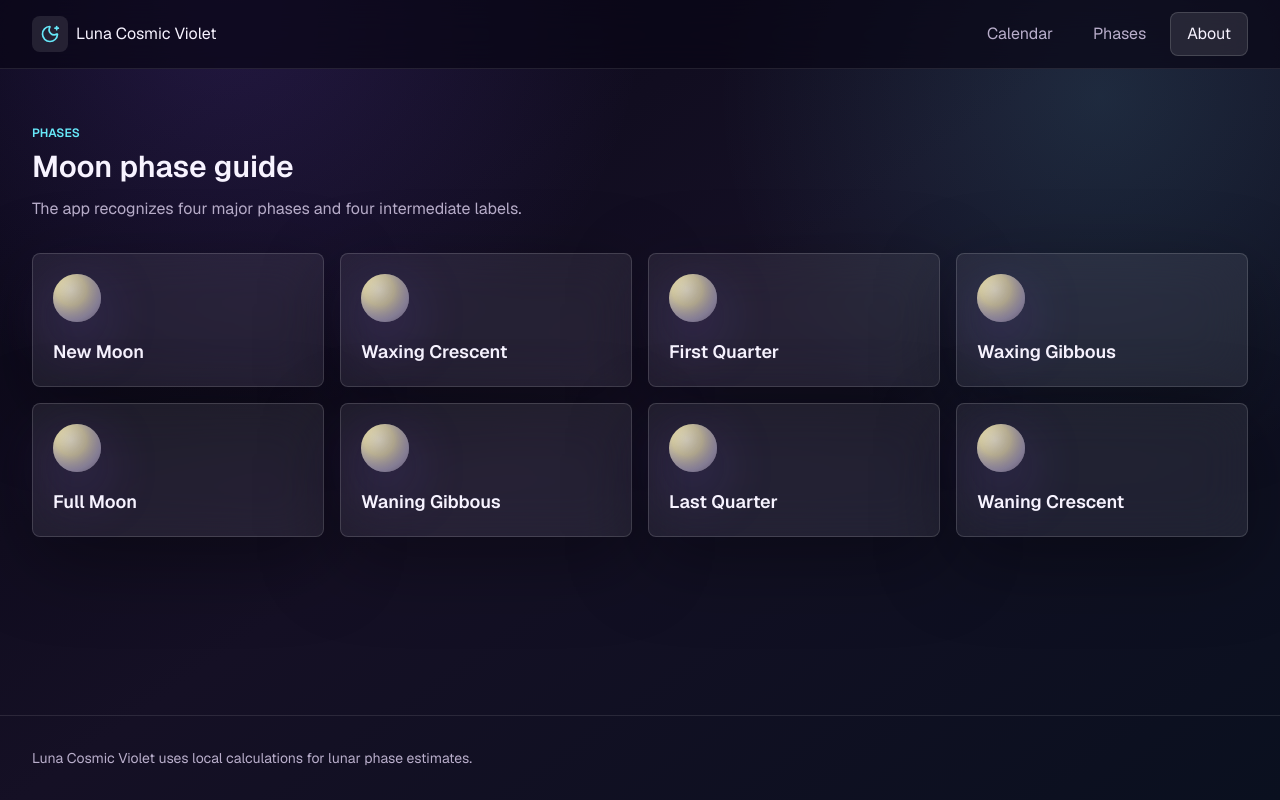
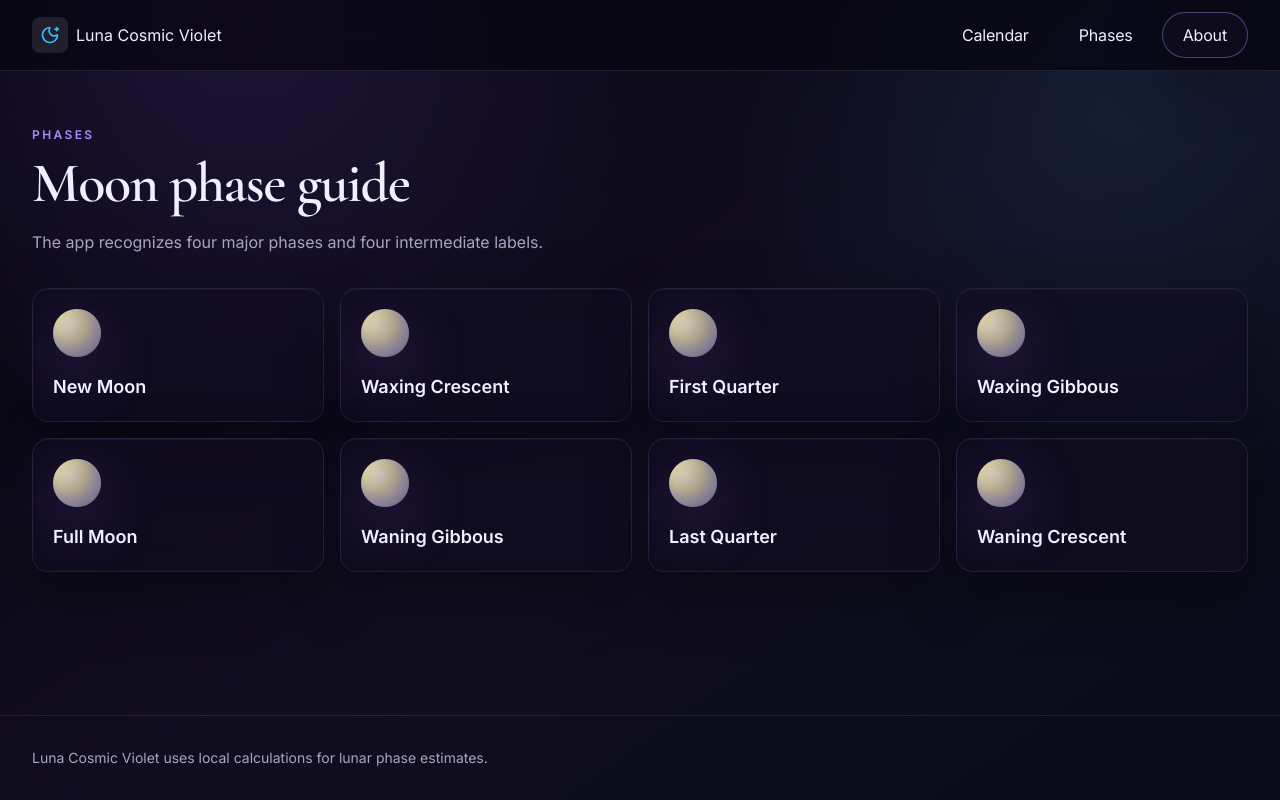
Before and after one commit to Jyoti-bhardwaj0147/luna-cosmic, a Next.js app: page /phases in a window 1280 px wide. Built offline with nearby package versions, Linux system fonts and the light colour scheme; no server answers.

Commit message:
feat: add Cosmic Violet design system

```diff
--- a/src/app/globals.css
+++ b/src/app/globals.css
@@ -1,75 +1,167 @@
 @import "tailwindcss";
 
 :root {
-  --background: #090716;
-  --foreground: #f7f3ff;
-  --surface: #151025;
-  --surface-strong: #211736;
-  --muted: #b9aecb;
-  --border: rgba(255, 255, 255, 0.14);
-  --violet: #7c3aed;
-  --violet-strong: #5b21b6;
-  --cyan: #67e8f9;
-  --rose: #fb7185;
-  --amber: #f8c66a;
-  --shadow: 0 24px 80px rgba(0, 0, 0, 0.36);
+  --luna-background: #07050f;
+  --luna-surface: #0d0918;
+  --luna-surface-elevated: #110d20;
+  --luna-surface-strong: #1a1430;
+  --luna-surface-glass: rgba(17, 13, 32, 0.72);
+  --luna-text-primary: #f1eeff;
+  --luna-text-secondary: #aaa4c2;
+  --luna-text-muted: #817a9d;
+  --luna-accent-primary: #8b5cf6;
+  --luna-accent-light: #a78bfa;
+  --luna-accent-pink: #d946ef;
+  --luna-accent-blue: #38bdf8;
+  --luna-border-subtle: #26203d;
+  --luna-border-strong: rgba(167, 139, 250, 0.42);
+  --luna-focus-ring: #38bdf8;
+  --shadow-soft: 0 20px 60px rgba(0, 0, 0, 0.34);
+  --shadow-accent: 0 14px 40px rgba(139, 92, 246, 0.24);
 }
 
 @theme inline {
-  --color-background: var(--background);
-  --color-foreground: var(--foreground);
-  --color-surface: var(--surface);
-  --color-surface-strong: var(--surface-strong);
-  --color-muted: var(--muted);
-  --color-violet: var(--violet);
-  --color-cyan: var(--cyan);
-  --color-rose: var(--rose);
-  --color-amber: var(--amber);
-  --font-sans: var(--font-geist-sans);
-  --font-mono: var(--font-geist-mono);
+  --color-background: var(--luna-background);
+  --color-foreground: var(--luna-text-primary);
+  --color-surface: var(--luna-surface);
+  --color-surface-elevated: var(--luna-surface-elevated);
+  --color-surface-strong: var(--luna-surface-strong);
+  --color-surface-glass: var(--luna-surface-glass);
+  --color-text-primary: var(--luna-text-primary);
+  --color-text-secondary: var(--luna-text-secondary);
+  --color-text-muted: var(--luna-text-muted);
+  --color-muted: var(--luna-text-secondary);
+  --color-accent-primary: var(--luna-accent-primary);
+  --color-accent-light: var(--luna-accent-light);
+  --color-accent-pink: var(--luna-accent-pink);
+  --color-accent-blue: var(--luna-accent-blue);
+  --color-border-subtle: var(--luna-border-subtle);
+  --color-border-strong: var(--luna-border-strong);
+  --color-violet: var(--luna-accent-primary);
+  --color-cyan: var(--luna-accent-blue);
+  --color-rose: var(--luna-accent-pink);
+  --font-sans: var(--font-inter);
+  --font-display: var(--font-cormorant);
 }
 
 * {
   box-sizing: border-box;
 }
 
+*::before,
+*::after {
+  box-sizing: inherit;
+}
+
 html {
   min-height: 100%;
-  background: var(--background);
+  background: var(--color-background);
+  color-scheme: dark;
+  overflow-x: clip;
 }
 
 body {
   min-height: 100%;
   margin: 0;
   background:
-    radial-gradient(circle at 18% 0%, rgba(139, 92, 246, 0.18), transparent 26rem),
-    radial-gradient(circle at 86% 12%, rgba(103, 232, 249, 0.12), transparent 24rem),
-    linear-gradient(145deg, #090716 0%, #151025 48%, #0a101f 100%);
-  color: var(--foreground);
-  font-family: var(--font-geist-sans), Arial, Helvetica, sans-serif;
+    radial-gradient(circle at 18% 0%, rgba(139, 92, 246, 0.16), transparent 28rem),
+    radial-gradient(circle at 88% 14%, rgba(56, 189, 248, 0.09), transparent 25rem),
+    linear-gradient(145deg, var(--color-background), var(--color-surface-elevated) 52%, #080b17);
+  color: var(--color-text-primary);
+  font-family: var(--font-inter), Arial, Helvetica, sans-serif;
+  line-height: 1.5;
+  overflow-wrap: break-word;
+  text-rendering: optimizeLegibility;
+  -webkit-font-smoothing: antialiased;
+  -moz-osx-font-smoothing: grayscale;
 }
 
 button,
 a,
-input {
+input,
+select,
+textarea {
   font: inherit;
 }
 
-button:focus-visible,
-a:focus-visible,
-[tabindex]:focus-visible {
-  outline: 3px solid rgba(103, 232, 249, 0.8);
+a {
+  color: inherit;
+  text-decoration-color: rgba(167, 139, 250, 0.62);
+  text-underline-offset: 0.2em;
+}
+
+button {
+  color: inherit;
+}
+
+:where(a, button, input, select, textarea, [tabindex]):focus-visible {
+  outline: 3px solid var(--color-focus-ring);
   outline-offset: 3px;
 }
 
 ::selection {
-  background: rgba(103, 232, 249, 0.32);
+  background: rgba(139, 92, 246, 0.48);
+  color: var(--color-text-primary);
 }
 
 .cosmic-shell {
   min-height: 100vh;
   display: flex;
   flex-direction: column;
+}
+
+.font-display {
+  font-family: var(--font-cormorant), Georgia, "Times New Roman", serif;
+}
+
+.cosmic-atmosphere {
+  position: relative;
+  isolation: isolate;
+}
+
+.cosmic-atmosphere::before,
+.cosmic-stars::before {
+  position: absolute;
+  inset: 0;
+  z-index: -1;
+  pointer-events: none;
+  content: "";
+  overflow: hidden;
+}
+
+.cosmic-atmosphere::before {
+  background:
+    radial-gradient(circle at 22% 35%, rgba(139, 92, 246, 0.14), transparent 34rem),
+    radial-gradient(circle at 84% 55%, rgba(56, 189, 248, 0.07), transparent 28rem);
+}
+
+.cosmic-stars {
+  position: relative;
+  isolation: isolate;
+}
+
+.cosmic-stars::before {
+  opacity: 0.4;
+  background-image:
+    radial-gradient(circle, rgba(241, 238, 255, 0.48) 0 1px, transparent 1.2px),
+    radial-gradient(circle, rgba(167, 139, 250, 0.38) 0 1px, transparent 1.2px);
+  background-position: 0 0, 43px 29px;
+  background-size: 83px 83px, 127px 127px;
+  mask-image: linear-gradient(to bottom, black, transparent 88%);
+}
+
+.cosmic-glass {
+  border: 1px solid var(--color-border-subtle);
+  background: var(--color-surface-glass);
+  box-shadow:
+    inset 0 1px rgba(241, 238, 255, 0.04),
+    var(--shadow-soft);
+}
+
+@supports (backdrop-filter: blur(1px)) {
+  .cosmic-glass {
+    backdrop-filter: blur(16px);
+  }
 }
 
 .moon-mask {
@@ -89,3 +181,16 @@ a:focus-visible,
     transition-duration: 0.01ms !important;
   }
 }
+
+@media (forced-colors: active) {
+  :where(a, button, input, select, textarea, [tabindex]):focus-visible {
+    outline: 3px solid Highlight;
+  }
+
+  .cosmic-glass {
+    border: 1px solid CanvasText;
+    background: Canvas;
+    color: CanvasText;
+    forced-color-adjust: auto;
+  }
+}
--- a/src/app/layout.tsx
+++ b/src/app/layout.tsx
@@ -1,17 +1,20 @@
 import type { Metadata } from "next";
-import { Geist, Geist_Mono } from "next/font/google";
+import { Cormorant_Garamond, Inter } from "next/font/google";
 import { Footer } from "@/components/layout/Footer";
 import { Navbar } from "@/components/layout/Navbar";
 import "./globals.css";
 
-const geistSans = Geist({
-  variable: "--font-geist-sans",
+const inter = Inter({
+  variable: "--font-inter",
   subsets: ["latin"],
+  display: "swap",
 });
 
-const geistMono = Geist_Mono({
-  variable: "--font-geist-mono",
+const cormorant = Cormorant_Garamond({
+  variable: "--font-cormorant",
   subsets: ["latin"],
+  weight: ["500", "600", "700"],
+  display: "swap",
 });
 
 const siteUrl = process.env.NEXT_PUBLIC_SITE_URL ?? "http://localhost:3000";
@@ -33,7 +36,7 @@ export const metadata: Metadata = {
 
 export default function RootLayout({ children }: LayoutProps<"/">) {
   return (
-    <html lang="en" className={`${geistSans.variable} ${geistMono.variable} h-full antialiased`}>
+    <html lang="en" className={`${inter.variable} ${cormorant.variable} h-full antialiased`}>
       <body>
         <div className="cosmic-shell">
           <Navbar />
--- /dev/null
+++ b/src/components/ui/Badge.tsx
@@ -0,0 +1,15 @@
+import type { HTMLAttributes } from "react";
+
+type BadgeVariant = "violet" | "pink" | "blue" | "neutral";
+type BadgeProps = HTMLAttributes<HTMLSpanElement> & { variant?: BadgeVariant };
+
+const variants: Record<BadgeVariant, string> = {
+  violet: "border-accent-primary/35 bg-accent-primary/10 text-accent-light",
+  pink: "border-accent-pink/35 bg-accent-pink/10 text-accent-pink",
+  blue: "border-accent-blue/35 bg-accent-blue/10 text-accent-blue",
+  neutral: "border-border-subtle bg-surface-glass text-text-secondary",
+};
+
+export function Badge({ children, className = "", variant = "violet", ...props }: BadgeProps) {
+  return <span className={`inline-flex min-h-7 items-center rounded-full border px-3 py-1 text-xs font-semibold tracking-wide ${variants[variant]} ${className}`} {...props}>{children}</span>;
+}
--- a/src/components/ui/Button.tsx
+++ b/src/components/ui/Button.tsx
@@ -1,36 +1,47 @@
-import type { ButtonHTMLAttributes, PropsWithChildren } from "react";
+import type { AnchorHTMLAttributes, ButtonHTMLAttributes, PropsWithChildren } from "react";
 import Link from "next/link";
 
 type ButtonVariant = "primary" | "secondary" | "ghost";
+type ButtonSize = "sm" | "md" | "lg";
 
 type ButtonProps = ButtonHTMLAttributes<HTMLButtonElement> & {
   variant?: ButtonVariant;
+  size?: ButtonSize;
 };
 
-type ButtonLinkProps = PropsWithChildren<{
+type ButtonLinkProps = PropsWithChildren<
+  Omit<AnchorHTMLAttributes<HTMLAnchorElement>, "href"> & {
   href: string;
   variant?: ButtonVariant;
+  size?: ButtonSize;
   ariaLabel?: string;
-}>;
+  }
+>;
 
 const styles: Record<ButtonVariant, string> = {
   primary:
-    "bg-violet text-white shadow-[0_16px_38px_rgba(139,92,246,0.28)] hover:bg-violet-strong",
+    "border border-transparent bg-[linear-gradient(110deg,var(--color-accent-primary),var(--color-accent-pink))] text-text-primary shadow-[var(--shadow-accent)] hover:brightness-110",
   secondary:
-    "border border-white/15 bg-white/10 text-foreground hover:bg-white/15",
-  ghost: "text-muted hover:bg-white/10 hover:text-foreground",
+    "border border-border-strong bg-surface-glass text-text-primary shadow-[var(--shadow-soft)] hover:border-accent-light hover:bg-surface-elevated",
+  ghost: "border border-transparent text-text-secondary hover:bg-surface-glass hover:text-text-primary",
 };
 
 const base =
-  "inline-flex min-h-11 items-center justify-center gap-2 rounded-lg px-4 text-sm font-semibold transition-colors disabled:cursor-not-allowed disabled:opacity-50";
+  "inline-flex min-h-11 items-center justify-center gap-2 rounded-full font-semibold tracking-[-0.01em] transition-[color,background-color,border-color,filter] disabled:pointer-events-none disabled:cursor-not-allowed disabled:opacity-45";
 
-export function Button({ className = "", variant = "primary", ...props }: ButtonProps) {
-  return <button className={`${base} ${styles[variant]} ${className}`} {...props} />;
+const sizes: Record<ButtonSize, string> = {
+  sm: "px-4 py-2 text-xs",
+  md: "px-5 py-2.5 text-sm",
+  lg: "min-h-12 px-6 py-3 text-base",
+};
+
+export function Button({ className = "", variant = "primary", size = "md", type = "button", ...props }: ButtonProps) {
+  return <button className={`${base} ${styles[variant]} ${sizes[size]} ${className}`} type={type} {...props} />;
 }
 
-export function ButtonLink({ children, href, variant = "primary", ariaLabel }: ButtonLinkProps) {
+export function ButtonLink({ children, className = "", href, variant = "primary", size = "md", ariaLabel, ...props }: ButtonLinkProps) {
   return (
-    <Link aria-label={ariaLabel} className={`${base} ${styles[variant]}`} href={href}>
+    <Link aria-label={ariaLabel} className={`${base} ${styles[variant]} ${sizes[size]} ${className}`} href={href} {...props}>
       {children}
     </Link>
   );
--- a/src/components/ui/Container.tsx
+++ b/src/components/ui/Container.tsx
@@ -1,5 +1,14 @@
-import type { PropsWithChildren } from "react";
+import type { HTMLAttributes } from "react";
 
-export function Container({ children }: PropsWithChildren) {
-  return <div className="mx-auto w-full max-w-7xl px-4 sm:px-6 lg:px-8">{children}</div>;
+type ContainerProps = HTMLAttributes<HTMLDivElement>;
+
+export function Container({ children, className = "", ...props }: ContainerProps) {
+  return (
+    <div
+      className={`mx-auto w-full max-w-7xl px-4 sm:px-6 lg:px-8 ${className}`}
+      {...props}
+    >
+      {children}
+    </div>
+  );
 }
--- /dev/null
+++ b/src/components/ui/Divider.tsx
@@ -0,0 +1,5 @@
+import type { HTMLAttributes } from "react";
+
+export function Divider({ className = "", ...props }: HTMLAttributes<HTMLHRElement>) {
+  return <hr className={`h-px w-full border-0 bg-[linear-gradient(90deg,transparent,var(--color-border-strong),transparent)] ${className}`} {...props} />;
+}
--- /dev/null
+++ b/src/components/ui/Eyebrow.tsx
@@ -0,0 +1,5 @@
+import type { HTMLAttributes } from "react";
+
+export function Eyebrow({ children, className = "", ...props }: HTMLAttributes<HTMLParagraphElement>) {
+  return <p className={`text-xs font-semibold uppercase tracking-[0.2em] text-accent-light ${className}`} {...props}>{children}</p>;
+}
--- a/src/components/ui/GlassCard.tsx
+++ b/src/components/ui/GlassCard.tsx
@@ -1,11 +1,18 @@
-import type { PropsWithChildren } from "react";
+import type { HTMLAttributes } from "react";
 
-export function GlassCard({ children, className = "" }: PropsWithChildren<{ className?: string }>) {
+type GlassCardProps = HTMLAttributes<HTMLElement> & {
+  as?: "article" | "div" | "section";
+};
+
+export function GlassCard({
+  as: Component = "section",
+  children,
+  className = "",
+  ...props
+}: GlassCardProps) {
   return (
-    <section
-      className={`rounded-lg border border-white/15 bg-white/[0.08] shadow-[var(--shadow)] backdrop-blur-xl ${className}`}
-    >
+    <Component className={`cosmic-glass rounded-2xl ${className}`} {...props}>
       {children}
-    </section>
+    </Component>
   );
 }
--- /dev/null
+++ b/src/components/ui/IconButton.tsx
@@ -0,0 +1,17 @@
+import type { ButtonHTMLAttributes, ReactNode } from "react";
+
+type IconButtonProps = Omit<ButtonHTMLAttributes<HTMLButtonElement>, "aria-label" | "children"> & {
+  icon: ReactNode;
+  label: string;
+  size?: "md" | "lg";
+};
+
+const sizes = { md: "size-11", lg: "size-12" } as const;
+
+export function IconButton({ className = "", icon, label, size = "md", type = "button", ...props }: IconButtonProps) {
+  return (
+    <button aria-label={label} className={`inline-flex shrink-0 items-center justify-center rounded-full border border-border-subtle bg-surface-glass text-text-secondary transition-[color,background-color,border-color] hover:border-border-strong hover:bg-surface-elevated hover:text-text-primary disabled:pointer-events-none disabled:cursor-not-allowed disabled:opacity-45 ${sizes[size]} ${className}`} type={type} {...props}>
+      <span aria-hidden="true">{icon}</span>
+    </button>
+  );
+}
--- a/src/components/ui/SectionHeading.tsx
+++ b/src/components/ui/SectionHeading.tsx
@@ -1,21 +1,24 @@
 import type { ReactNode } from "react";
+import { Eyebrow } from "./Eyebrow";
 
 type SectionHeadingProps = {
   eyebrow?: string;
   title: string;
   description?: string;
   action?: ReactNode;
+  level?: "h1" | "h2" | "h3";
+  className?: string;
 };
 
-export function SectionHeading({ eyebrow, title, description, action }: SectionHeadingProps) {
+export function SectionHeading({ eyebrow, title, description, action, level: Heading = "h2", className = "" }: SectionHeadingProps) {
   return (
-    <div className="flex flex-col gap-4 sm:flex-row sm:items-end sm:justify-between">
-      <div className="max-w-2xl">
-        {eyebrow ? (
-          <p className="mb-2 text-xs font-semibold uppercase text-cyan">{eyebrow}</p>
-        ) : null}
-        <h2 className="text-2xl font-semibold text-foreground sm:text-3xl">{title}</h2>
-        {description ? <p className="mt-3 text-sm leading-6 text-muted sm:text-base">{description}</p> : null}
+    <div className={`flex flex-col gap-5 sm:flex-row sm:items-end sm:justify-between ${className}`}>
+      <div className="max-w-3xl">
+        {eyebrow ? <Eyebrow className="mb-3">{eyebrow}</Eyebrow> : null}
+        <Heading className="font-display text-[clamp(2rem,5vw,3.5rem)] font-semibold leading-[1.02] tracking-[-0.025em] text-text-primary">
+          {title}
+        </Heading>
+        {description ? <p className="mt-4 max-w-[65ch] text-sm leading-7 text-text-secondary sm:text-base">{description}</p> : null}
       </div>
       {action ? <div className="shrink-0">{action}</div> : null}
     </div>
```
